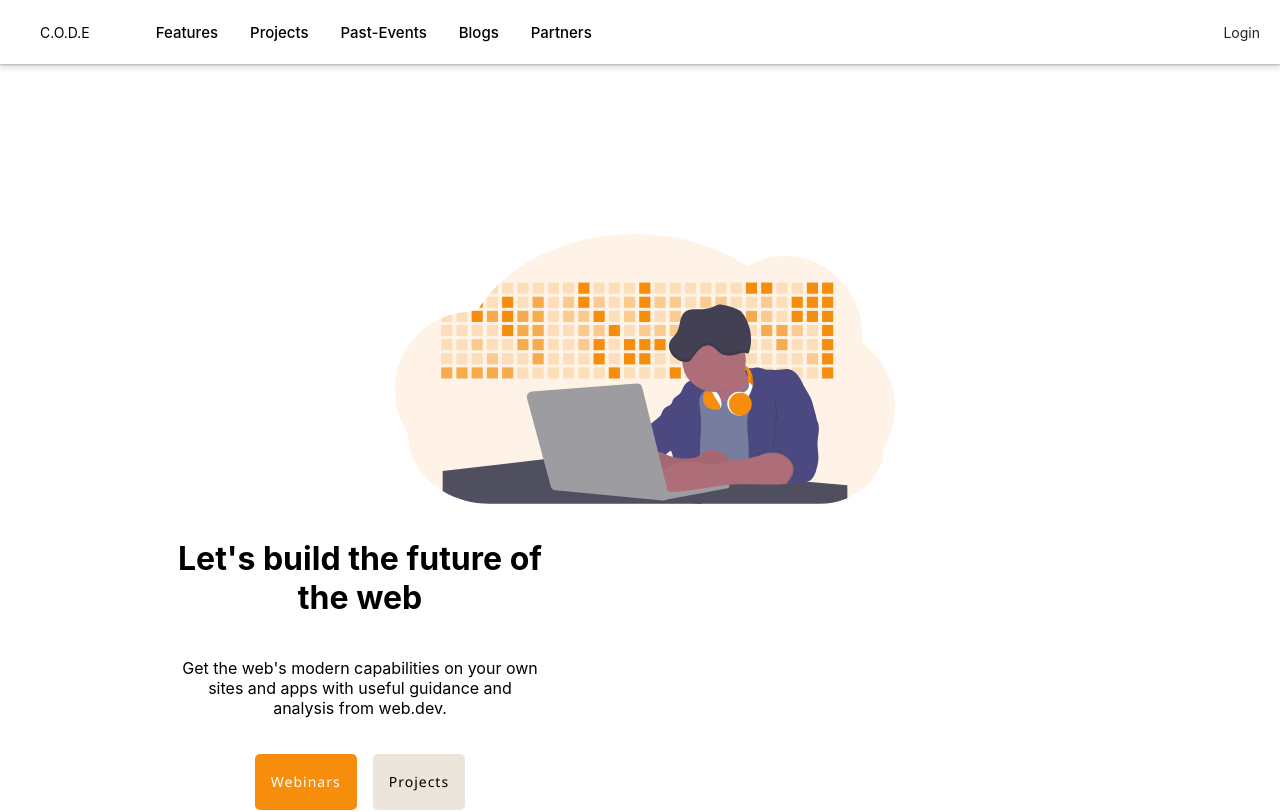
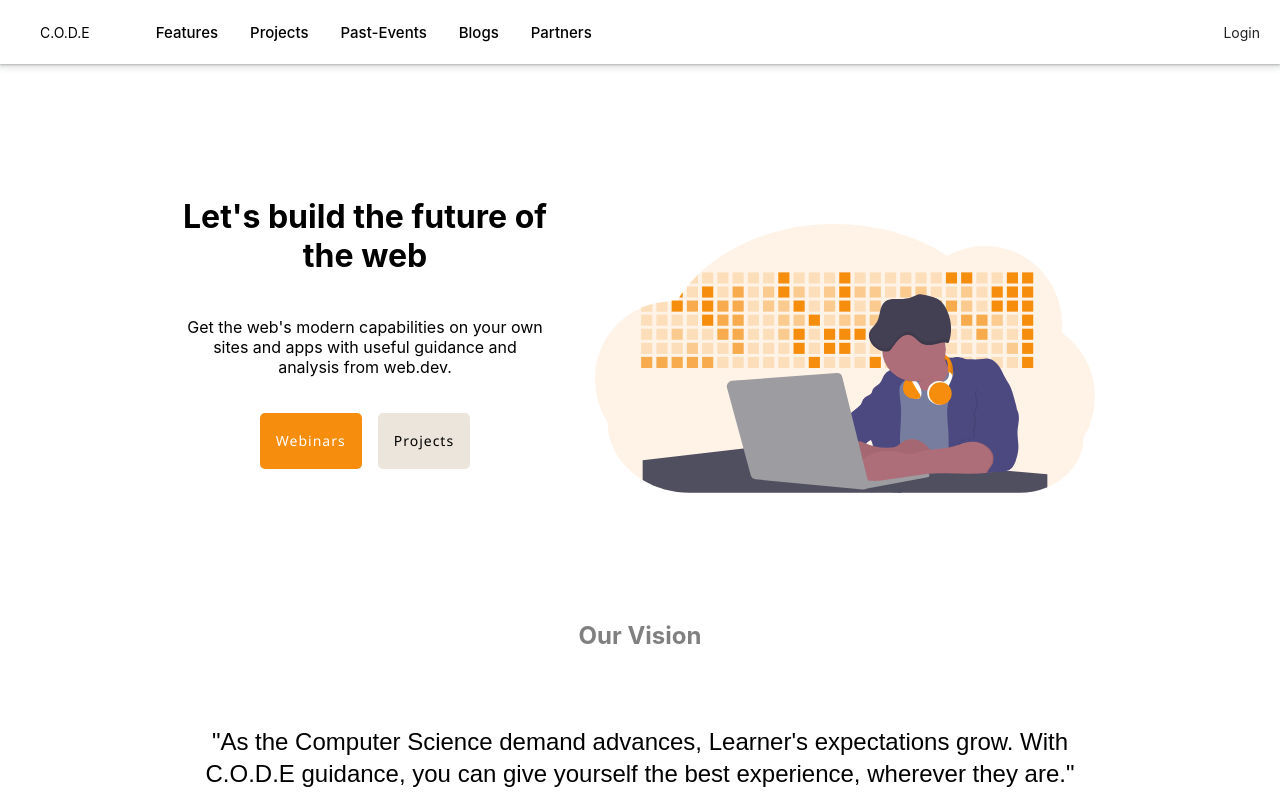
Before and after one commit to Piyush6702/AboutUs-CODE, a React (Create React App) app: page / in a window 1280 px wide. Shown: the top 812 px of the page. Built offline with nearby package versions, Linux system fonts and the light colour scheme.

Commit message:
flex-direcion

```diff
--- a/src/styles/home.css
+++ b/src/styles/home.css
@@ -8,7 +8,7 @@
     display: flex;
     justify-content: center;
     flex-wrap: wrap;
-    flex-direction:column-reverse;
+
  }
  .divContent
  {
```
